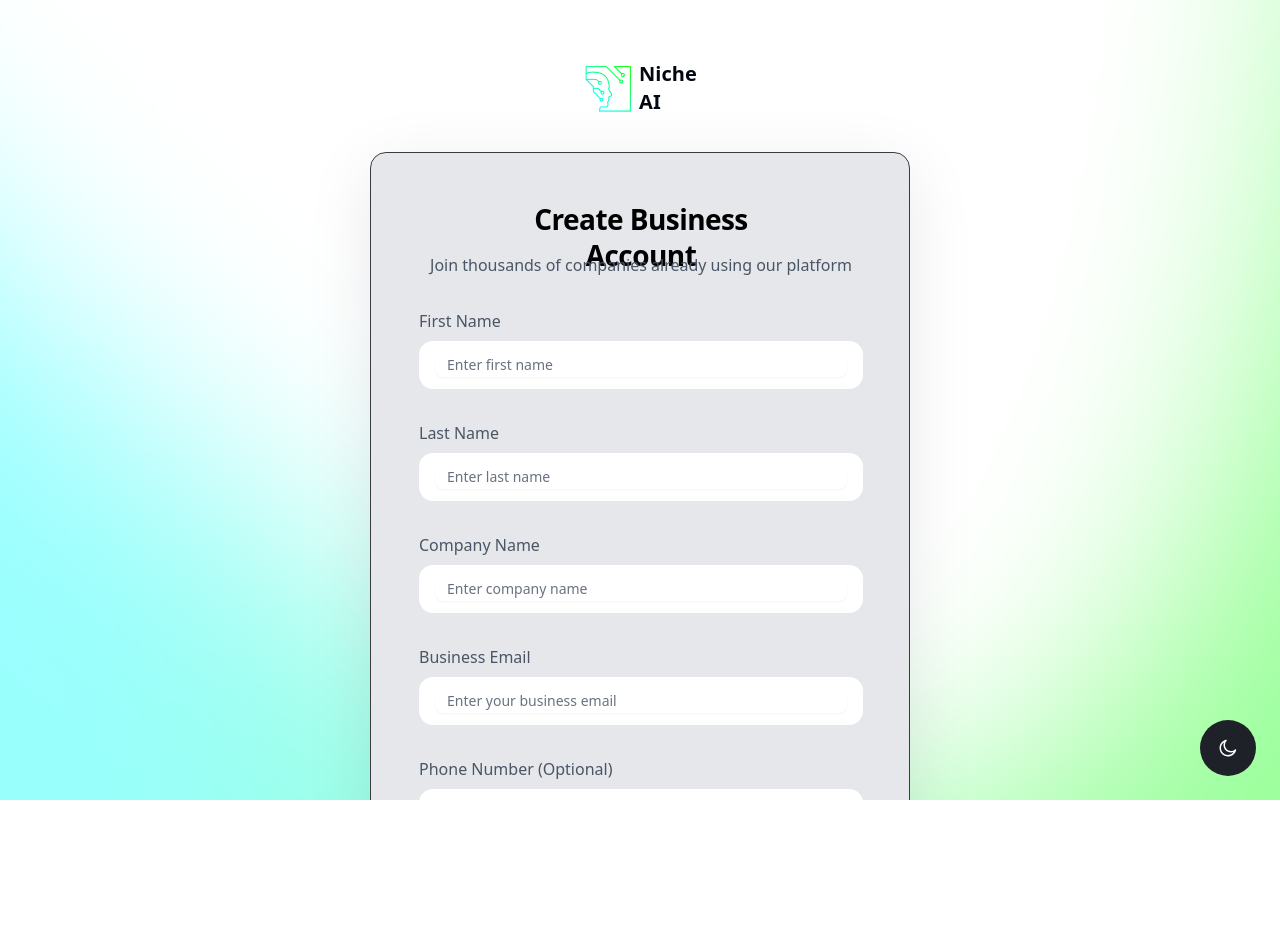
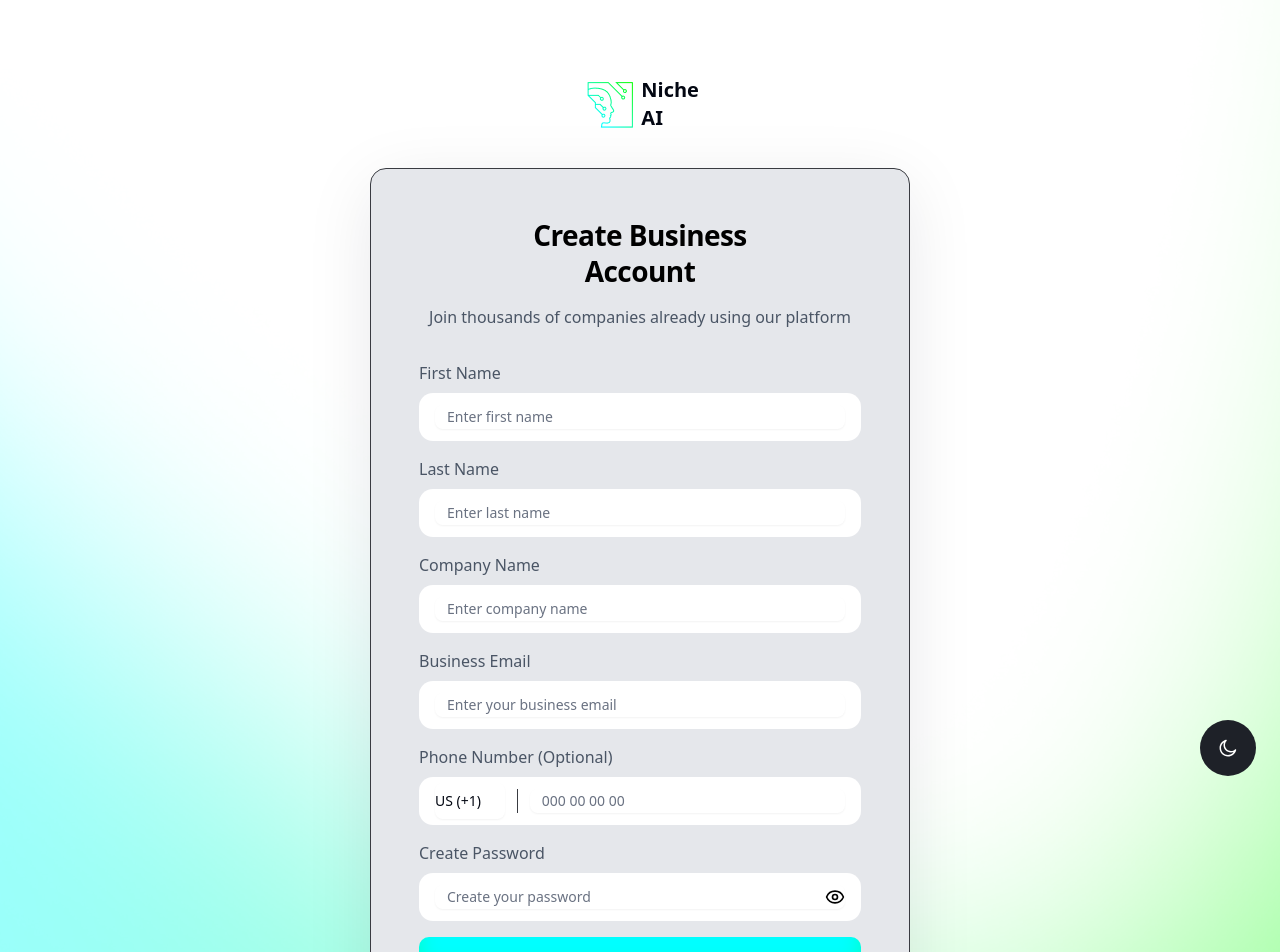
Before and after one commit to Nerd25Row/nicheai, a React (Vite) app: page /auth/signup in a window 1280 px wide. Shown: the top 952 px of the page. Before the commit the page ends 800 px from the top, so only its background shows below. Built offline with nearby package versions, Linux system fonts and the light colour scheme; no server answers.

Commit message:
update login and signup page responsiveness

```diff
--- a/src/components/forms/SignupForm.tsx
+++ b/src/components/forms/SignupForm.tsx
@@ -94,17 +94,17 @@ const SignupForm = () => {
     });
   };
   return (
-    <div className="relative md:absolute flex flex-col items-center w-full max-w-[90%] sm:max-w-[500px] md:w-[540px] min-h-screen md:h-[996px] rotate-0 opacity-100 top-0 md:top-[64px] gap-6 md:gap-10 px-4 md:px-0 py-8 md:py-0 pb-20 md:pb-0">
+    <div className="relative flex flex-col items-center w-full lg:max-w-[540px] min-h-[996px] rotate-0 opacity-100 top-0 lg:top-[64px] gap-6 lg:gap-10 px-4 lg:px-0 py-8 lg:py-0 pb-20 lg:pb-0">
       {/* logo */}
       <LogoComponent />
-      <div className="flex flex-col items-center w-full lg:max-w-[540px] lg:min-h-[908px] rotate-0 opacity-100 gap-4">
-        <div className="flex flex-col w-full md:w-[540px] h-auto md:h-[900px] rotate-0 opacity-100 rounded-2xl border border-[#393B41] gap-8 md:gap-[59px] p-6 md:p-12 bg-gray-200 dark:bg-[#1D2027] shadow-[0px_15px_70px_-4px_#1018281A]">
-          <div className="flex flex-col w-full md:w-[444px] h-auto rotate-0 opacity-100 gap-6 md:gap-8">
-            <div className="flex flex-col items-center w-full md:w-[444px] h-auto md:h-[76px] rotate-0 opacity-100 gap-4">
-              <h1 className="w-full max-w-[330px] h-auto md:h-[36px] rotate-0 opacity-100 font-inter font-bold text-[24px] md:text-[28px] leading-[32px] md:leading-[36px] tracking-[-0.02em] text-center text-black dark:text-white px-2">
+      <div className="flex flex-col items-center w-full lg:max-w-[540px] min-h-[908px] rotate-0 opacity-100 gap-4">
+        <div className="flex flex-col w-full lg:max-w-[540px] min-h-[844px] rotate-0 opacity-100 rounded-2xl border border-[#393B41] gap-8 md:gap-[59px] p-6 lg:p-12 bg-gray-200 dark:bg-[#1D2027] shadow-[0px_15px_70px_-4px_#1018281A]">
+          <div className="flex flex-col w-full lg:max-w-[444px] min-h-[748px] rotate-0 opacity-100 gap-6 md:gap-8">
+            <div className="flex flex-col items-center w-full lg:max-w-[444px] min-h-[76px] rotate-0 opacity-100 gap-6 lg:gap-4">
+              <h1 className="w-full lg:max-w-[330px] min-h-[36px] rotate-0 opacity-100 font-inter font-bold text-[24px] lg:text-[28px] leading-[32px] lg:leading-[36px] tracking-[-0.02em] text-center text-black dark:text-white px-1 lg:px-2">
                 Create Business Account
               </h1>
-              <span className="w-full md:w-[444px] h-auto md:h-[24px] rotate-0 opacity-100 font-inter font-normal text-[16px] leading-[24px] tracking-[0em] text-center text-gray-600 dark:text-[#B6BCCA]">
+              <span className="w-full lg:max-w-[444px] min-h-[24px] rotate-0 opacity-100 font-inter font-normal text-12 lg:text-[16px] leading-[20px] lg:leading-[24px] tracking-[0em] text-center text-gray-600 dark:text-[#B6BCCA]">
                 Join thousands of companies already using our platform
               </span>
             </div>
@@ -118,21 +118,21 @@ const SignupForm = () => {
             <Form {...form}>
               <form
                 onSubmit={handleSubmit(submitSignup)}
-                className="flex flex-col w-full md:w-[444px] h-auto md:h-[560px] rotate-0 opacity-100 gap-8"
+                className="flex flex-col w-full lg:max-w-[444px] min-h-[560px] rotate-0 opacity-100 gap-4"
               >
                 <FormField
                   control={form.control}
                   name="first_name"
                   render={({ field }) => (
-                    <FormItem className="flex flex-col w-full md:w-[444px] h-auto md:h-[80px] rotate-0 opacity-100 gap-2">
-                      <FormLabel className="w-full md:w-[444px] h-[24px] rotate-0 opacity-100 font-inter font-medium text-[16px] leading-[24px] tracking-[0em] align-middle text-gray-600 dark:text-[#CACFDA]">
+                    <FormItem className="flex flex-col w-full lg:max-w-[444px] h-[80px] rotate-0 opacity-100 gap-2">
+                      <FormLabel className="w-full lg:max-w-[444px] h-[24px] rotate-0 opacity-100 font-inter font-medium text-[16px] leading-[24px] tracking-[0em] align-middle text-gray-600 dark:text-[#CACFDA]">
                         First Name
                       </FormLabel>
                       <FormControl>
-                        <div className="flex w-full  rotate-0 opacity-100 gap-3 rounded-xl px-4 py-3 bg-white dark:bg-[#2E3137] md:w-[444px] md:h-[48px]">
+                        <div className="flex w-full  rotate-0 opacity-100 gap-3 rounded-xl px-4 py-3 bg-white dark:bg-[#2E3137] lg:max-w-[444px] h-[48px]">
                           <Input
                             placeholder="Enter first name"
-                            className="w-full max-w-[412px] h-auto min-h-[24px] rotate-0 opacity-100 font-inter font-normal text-base leading-6 tracking-normal align-middle dark:text-[#B6BCCA] dark:bg-transparent border-0 focus:outline-none dark:placeholder:text-[#B6BCCA] md:w-[412px] md:h-[24px]"
+                            className="w-full lg:max-w-[412px] h-[24px] rotate-0 opacity-100 font-inter font-normal text-base leading-6 tracking-normal align-middle dark:text-[#B6BCCA] dark:bg-transparent border-0 focus:outline-none dark:placeholder:text-[#B6BCCA] "
                             {...field}
                           />
                         </div>
@@ -146,15 +146,15 @@ const SignupForm = () => {
                   control={form.control}
                   name="last_name"
                   render={({ field }) => (
-                    <FormItem className="flex flex-col w-full md:w-[444px] h-auto md:h-[80px] rotate-0 opacity-100 gap-2">
-                      <FormLabel className="w-full md:w-[444px] h-[24px] rotate-0 opacity-100 font-inter font-medium text-[16px] leading-[24px] tracking-[0em] align-middle text-gray-600 dark:text-[#CACFDA]">
+                    <FormItem className="flex flex-col w-full lg:max-w-[444px] h-[80px] rotate-0 opacity-100 gap-2">
+                      <FormLabel className="w-full lg:max-w-[444px] h-[24px] rotate-0 opacity-100 font-inter font-medium text-[16px] leading-[24px] tracking-[0em] align-middle text-gray-600 dark:text-[#CACFDA]">
                         Last Name
                       </FormLabel>
                       <FormControl>
-                        <div className="flex w-full  rotate-0 opacity-100 gap-3 rounded-xl px-4 py-3 bg-white dark:bg-[#2E3137] md:w-[444px] md:h-[48px]">
+                        <div className="flex w-full  rotate-0 opacity-100 gap-3 rounded-xl px-4 py-3 bg-white dark:bg-[#2E3137] lg:max-w-[444px] h-[48px]">
                           <Input
                             placeholder="Enter last name"
-                            className="w-full max-w-[412px] h-auto min-h-[24px] rotate-0 opacity-100 font-inter font-normal text-base leading-6 tracking-normal align-middle dark:text-[#B6BCCA] dark:bg-transparent border-0 focus:outline-none dark:placeholder:text-[#B6BCCA] md:w-[412px] md:h-[24px]"
+                            className="w-full lg:max-w-[412px] h-[24px] rotate-0 opacity-100 font-inter font-normal text-base leading-6 tracking-normal align-middle dark:text-[#B6BCCA] dark:bg-transparent border-0 focus:outline-none dark:placeholder:text-[#B6BCCA] "
                             {...field}
                           />
                         </div>
@@ -168,15 +168,15 @@ const SignupForm = () => {
                   control={form.control}
                   name="company_name"
                   render={({ field }) => (
-                    <FormItem className="flex flex-col w-full md:w-[444px] h-auto md:h-[80px] rotate-0 opacity-100 gap-2">
-                      <FormLabel className="w-full md:w-[444px] h-[24px] rotate-0 opacity-100 font-inter font-medium text-[16px] leading-[24px] tracking-[0em] align-middle text-gray-600 dark:text-[#CACFDA]">
+                    <FormItem className="flex flex-col w-full lg:max-w-[444px] h-[80px] rotate-0 opacity-100 gap-2">
+                      <FormLabel className="w-full lg:max-w-[444px] h-[24px] rotate-0 opacity-100 font-inter font-medium text-[16px] leading-[24px] tracking-[0em] align-middle text-gray-600 dark:text-[#CACFDA]">
                         Company Name
                       </FormLabel>
                       <FormControl>
-                        <div className="flex w-full  rotate-0 opacity-100 gap-3 rounded-xl px-4 py-3 bg-white dark:bg-[#2E3137] md:w-[444px] md:h-[48px]">
+                        <div className="flex w-full  rotate-0 opacity-100 gap-3 rounded-xl px-4 py-3 bg-white dark:bg-[#2E3137] lg:max-w-[444px] h-[48px]">
                           <Input
                             placeholder="Enter company name"
-                            className="w-full max-w-[412px] h-auto min-h-[24px] rotate-0 opacity-100 font-inter font-normal text-base leading-6 tracking-normal align-middle dark:text-[#B6BCCA] dark:bg-transparent border-0 focus:outline-none dark:placeholder:text-[#B6BCCA] md:w-[412px] md:h-[24px]"
+                            className="w-full lg:max-w-[412px] h-[24px] rotate-0 opacity-100 font-inter font-normal text-base leading-6 tracking-normal align-middle dark:text-[#B6BCCA] dark:bg-transparent border-0 focus:outline-none dark:placeholder:text-[#B6BCCA] "
                             {...field}
                           />
                         </div>
@@ -190,15 +190,15 @@ const SignupForm = () => {
                   control={form.control}
                   name="email"
                   render={({ field }) => (
-                    <FormItem className="flex flex-col w-full md:w-[444px] h-auto md:h-[80px] rotate-0 opacity-100 gap-2">
-                      <FormLabel className="w-full md:w-[444px] h-[24px] rotate-0 opacity-100 font-inter font-medium text-[16px] leading-[24px] tracking-[0em] align-middle text-gray-600 dark:text-[#CACFDA]">
+                    <FormItem className="flex flex-col w-full lg:max-w-[444px] h-[80px] rotate-0 opacity-100 gap-2">
+                      <FormLabel className="w-full lg:max-w-[444px] h-[24px] rotate-0 opacity-100 font-inter font-medium text-[16px] leading-[24px] tracking-[0em] align-middle text-gray-600 dark:text-[#CACFDA]">
                         Business Email
                       </FormLabel>
                       <FormControl>
-                        <div className="flex w-full  rotate-0 opacity-100 gap-3 rounded-xl px-4 py-3 bg-white dark:bg-[#2E3137] md:w-[444px] md:h-[48px]">
+                        <div className="flex w-full  rotate-0 opacity-100 gap-3 rounded-xl px-4 py-3 bg-white dark:bg-[#2E3137] lg:max-w-[444px] h-[48px]">
                           <Input
                             placeholder="Enter your business email"
-                            className="w-full max-w-[412px] h-auto min-h-[24px] rotate-0 opacity-100 font-inter font-normal text-base leading-6 tracking-normal align-middle dark:text-[#B6BCCA] dark:bg-transparent border-0 focus:outline-none dark:placeholder:text-[#B6BCCA] md:w-[412px] md:h-[24px]"
+                            className="w-full lg:max-w-[412px] h-[24px] rotate-0 opacity-100 font-inter font-normal text-base leading-6 tracking-normal align-middle dark:text-[#B6BCCA] dark:bg-transparent border-0 focus:outline-none dark:placeholder:text-[#B6BCCA] "
                             {...field}
                           />
                         </div>
@@ -212,14 +212,14 @@ const SignupForm = () => {
                   control={form.control}
                   name="phone_number"
                   render={({ field }) => (
-                    <FormItem className="flex flex-col w-full md:w-[444px] gap-2">
+                    <FormItem className="flex flex-col w-full lg:max-w-[444px] gap-2">
                       <FormLabel className="w-full font-inter font-medium text-[16px] leading-[24px] text-gray-600 dark:text-[#CACFDA]">
                         Phone Number (Optional)
                       </FormLabel>
 
-                      <div className="flex items-center w-full gap-3 rounded-xl px-4 py-3 bg-white dark:bg-[#2E3137] md:w-[444px] md:h-[48px]">
+                      <div className="flex items-center w-full gap-3 rounded-xl px-4 py-3 bg-white dark:bg-[#2E3137] lg:max-w-[444px] h-[48px]">
                         <Select defaultValue="us">
-                          <SelectTrigger className="w-[110px] h-auto min-h-[24px] dark:bg-transparent border-0 p-0 focus:ring-0 focus:outline-none dark:text-[#B6BCCA]">
+                          <SelectTrigger className="lg:max-w-[110px] h-[24px] dark:bg-transparent border-0 p-0 focus:ring-0 focus:outline-none dark:text-[#B6BCCA]">
                             <SelectValue placeholder="US (+1)" />
                           </SelectTrigger>
                           <SelectContent className="dark:bg-[#2E3137] border-[#393B41] text-black dark:text-white">
@@ -234,7 +234,7 @@ const SignupForm = () => {
                         <FormControl>
                           <Input
                             placeholder="000 00 00 00"
-                            className="w-full h-auto min-h-[24px] font-inter font-normal text-base leading-6 text-black dark:text-[#B6BCCA]
+                            className="w-full h-[24px] font-inter font-normal text-base leading-6 text-black dark:text-[#B6BCCA]
                        dark:bg-transparent border-0 focus:outline-none dark:placeholder:text-[#B6BCCA]"
                             {...field}
                           />
@@ -250,17 +250,16 @@ const SignupForm = () => {
                   control={form.control}
                   name="password"
                   render={({ field }) => (
-                    <FormItem className="flex flex-col w-full md:w-[444px] h-auto md:h-[80px] rotate-0 opacity-100 gap-2">
-                      <FormLabel className="w-full md:w-[444px] h-[24px] rotate-0 opacity-100 font-inter font-medium text-[16px] leading-[24px] tracking-[0em] align-middle text-gray-600 dark:text-[#CACFDA]">
+                    <FormItem className="flex flex-col w-full lg:max-w-[444px] h-[80px] rotate-0 opacity-100 gap-2">
+                      <FormLabel className="w-full lg:max-w-[444px] h-[24px] rotate-0 opacity-100 font-inter font-medium text-[16px] leading-[24px] tracking-[0em] align-middle text-gray-600 dark:text-[#CACFDA]">
                         Create Password
                       </FormLabel>
                       <FormControl>
-                        <div className="relative flex w-full rotate-0 opacity-100 gap-3 rounded-xl px-4 py-3 bg-white dark:bg-[#2E3137] lg:w-[444px] lg:h-[48px]">
+                        <div className="relative flex w-full rotate-0 opacity-100 gap-3 rounded-xl px-4 py-3 bg-white dark:bg-[#2E3137] lg:max-w-[444px] h-[48px]">
                           <Input
                             type={showPassword ? "text" : "password"}
-
                             placeholder="Create your password"
-                            className="w-full max-w-[412px] h-auto min-h-[24px] rotate-0 opacity-100 font-inter font-normal text-base leading-6 tracking-normal align-middle dark:text-[#B6BCCA] dark:bg-transparent border-0 focus:outline-none dark:placeholder:text-[#B6BCCA] md:w-[412px] md:h-[24px]"
+                            className="w-full lg:max-w-[412px] h-[24px] rotate-0 opacity-100 font-inter font-normal text-base leading-6 tracking-normal align-middle dark:text-[#B6BCCA] dark:bg-transparent border-0 focus:outline-none dark:placeholder:text-[#B6BCCA] "
                             {...field}
                           />
                           {/* Tail Icon */}
@@ -284,9 +283,9 @@ const SignupForm = () => {
                 <Button
                   type="submit"
                   disabled={signupMutation.isPending}
-                  className="cursor-pointer w-full md:w-[444px] h-[48px] rotate-0 opacity-100 rounded-lg gap-2 px-6 bg-[#00FFFF] hover:bg-[#00FFFF]/90 text-black font-medium shadow-[inset_0px_-20px_20px_0px_#01FF013D]"
+                  className="cursor-pointer w-full lg:max-w-[444px] h-[48px] rotate-0 opacity-100 rounded-lg gap-2 px-6 bg-[#00FFFF] hover:bg-[#00FFFF]/90 text-black font-medium shadow-[inset_0px_-20px_20px_0px_#01FF013D]"
                 >
-                  <span className="w-auto md:w-[59px] h-[24px] rotate-0 opacity-100 font-inter font-bold text-[16px] leading-[24px] tracking-[0em] align-middle text-[#1D2027]">
+                  <span className="w-auto lg:max-w-[59px] h-[24px] rotate-0 opacity-100 font-inter font-bold text-[16px] leading-[24px] tracking-[0em] align-middle text-[#1D2027]">
                     {signupMutation.isPending
                       ? "Creating account..."
                       : "Sign up"}
@@ -296,8 +295,8 @@ const SignupForm = () => {
             </Form>
           </div>
         </div>
+        <BackToPage title="Back to homepage" route="/" />
       </div>
-      <BackToPage title="Back to homepage" route="/" />
     </div>
   );
 };
--- a/src/components/layouts/LogoComponent.tsx
+++ b/src/components/layouts/LogoComponent.tsx
@@ -1,11 +1,11 @@
 const LogoComponent = () => {
   return (
-    <div className="w-auto h-[48px] rotate-0 opacity-100 flex items-center relative">
+    <div className="w-[109px] h-[48px] rotate-0 opacity-100 flex items-center relative">
       <img
         src="/assets/images/logo.png"
         className="w-[47.835357666015625px] h-[47.999820709228516px] rotate-0 object-cover dark:opacity-100"
       />
-      <span className="w-auto h-[35.96px] ml-2 dark:text-white opacity-100 rotate-0 text-lg sm:text-xl font-semibold flex flex-col justify-center">
+      <span className="w-[55.13px] h-[35.96px] ml-2 dark:text-white opacity-100 rotate-0 text-lg sm:text-xl font-semibold flex flex-col justify-center">
         <span>Niche</span> <span>AI</span>
       </span>
     </div>
```
Also changed, not shown: src/components/forms/LoginForm.tsx (+31 -30 lines).
